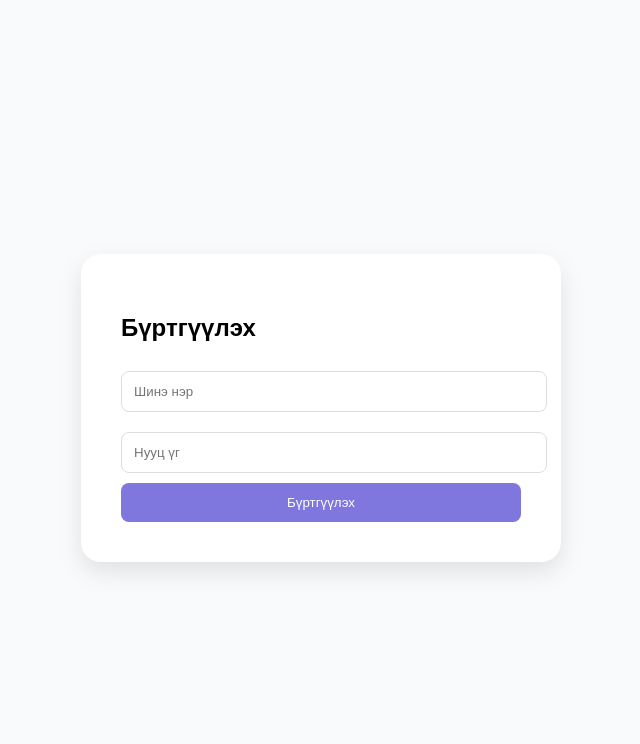
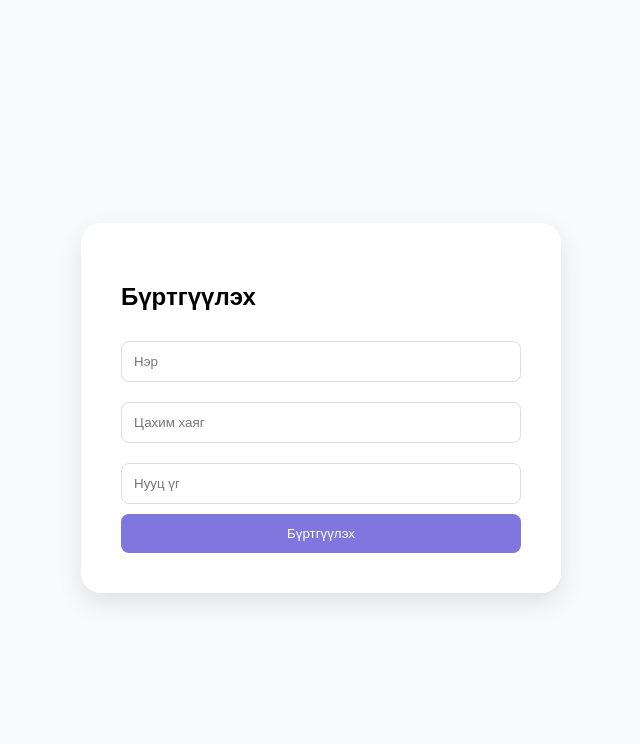
Before and after one commit to badamaa611/capstone3team, a Flask app: page /auth/register in a window 1280 px wide. Shown: the top 744 px of the page, without its empty margins (319-959 px from the left). Run offline with Flask 3, Linux system fonts and the light colour scheme.

Commit message:
нвтрх бүртгүүлэх засвар

```diff
--- a/templates/register.html
+++ b/templates/register.html
@@ -6,15 +6,16 @@
   <style>
     body { background: #f8fafc; display: flex; justify-content: center; align-items: center; height: 100vh; font-family: sans-serif; }
     .card { background: white; padding: 40px; border-radius: 20px; box-shadow: 0 10px 25px rgba(0,0,0,0.1); width: 100%; max-width: 400px; }
-    input { width: 100%; padding: 12px; margin: 10px 0; border: 1px solid #ddd; border-radius: 8px; }
+    input { width: 100%; padding: 12px; margin: 10px 0; border: 1px solid #ddd; border-radius: 8px; box-sizing: border-box; }
     button { width: 100%; padding: 12px; background: #7F77DD; color: white; border: none; border-radius: 8px; cursor: pointer; }
   </style>
 </head>
 <body>
   <div class="card">
     <h2>Бүртгүүлэх</h2>
-    <form action="{{ url_for('register') }}" method="POST">
-      <input type="text" name="username" placeholder="Шинэ нэр" required>
+    <form action="{{ url_for('auth.register') }}" method="POST">
+      <input type="text" name="ner" placeholder="Нэр" required>
+      <input type="email" name="email" placeholder="Цахим хаяг" required>
       <input type="password" name="password" placeholder="Нууц үг" required>
       <button type="submit">Бүртгүүлэх</button>
     </form>
```
Also changed, not shown: templates/login.html (+4 -4 lines).
